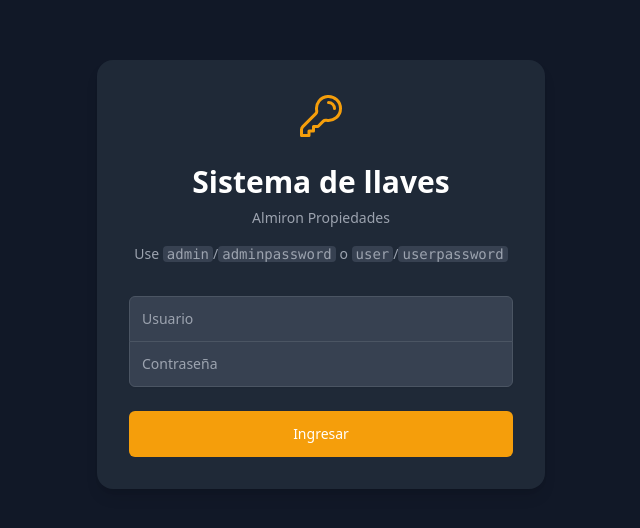
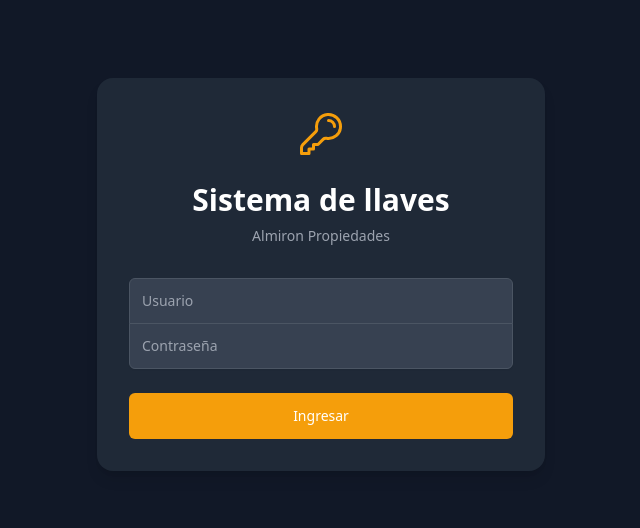
Before and after one commit to Sarif-arg/gestion-de-llaves, a React (Vite) app: page / in a window 1280 px wide. Shown: the part 126-654 px from the top of the page, without its empty margins (319-959 px from the left). Built offline with nearby package versions, Linux system fonts and the light colour scheme.

Commit message:
Update Login.tsx

```diff
--- a/src/components/Login.tsx
+++ b/src/components/Login.tsx
@@ -27,9 +27,6 @@ const Login: React.FC = () => {
                     </h2>
                     <p className="mt-2 text-sm text-gray-400">
                         Almiron Propiedades
-                    </p>
-                    <p className="mt-4 text-sm text-gray-400">
-                        Use <code className="bg-gray-700 px-1 rounded">admin</code>/<code className="bg-gray-700 px-1 rounded">adminpassword</code> o <code className="bg-gray-700 px-1 rounded">user</code>/<code className="bg-gray-700 px-1 rounded">userpassword</code>
                     </p>
                 </div>
                 <form className="mt-8 space-y-6" onSubmit={handleSubmit}>
```
